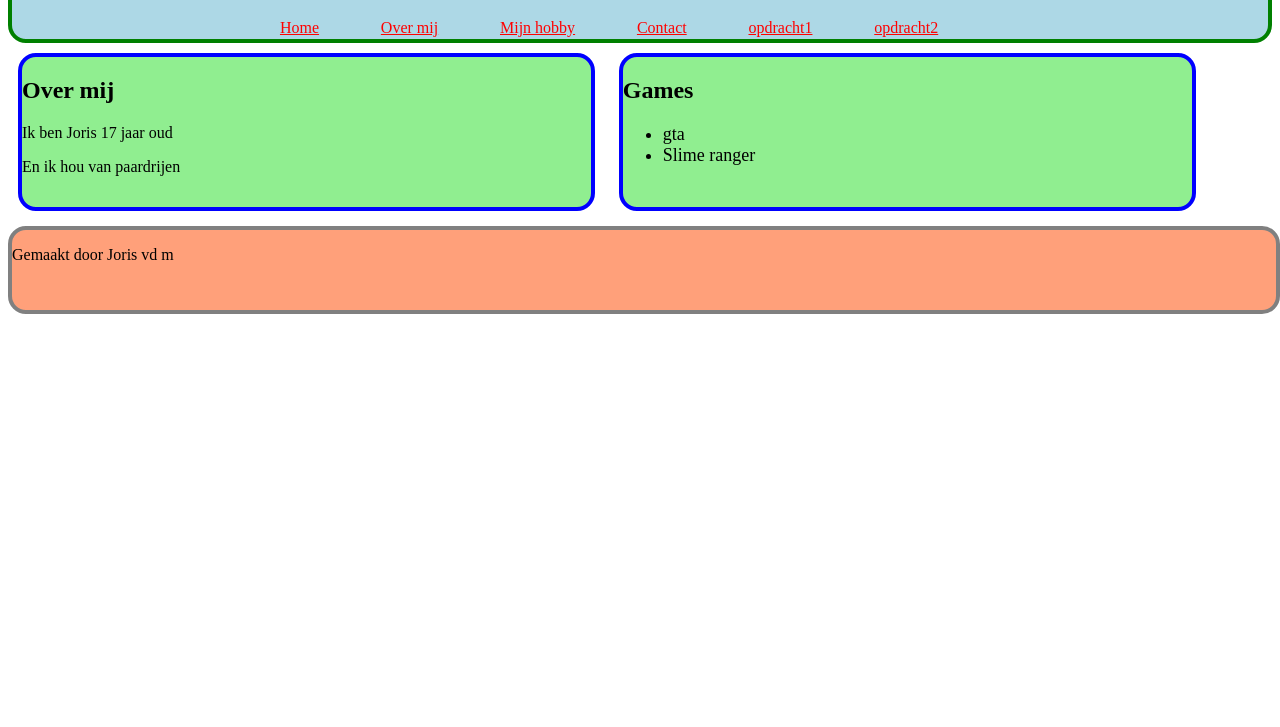
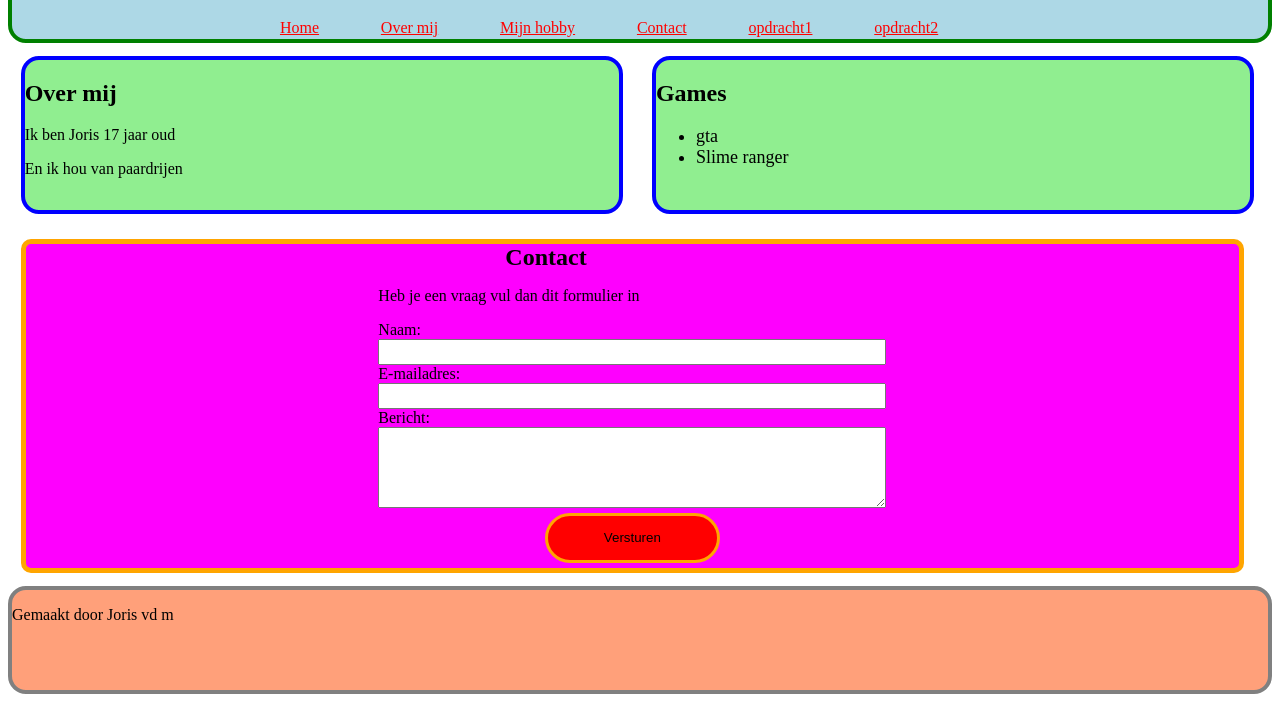
Before and after one commit to jorisMboutrecht/frontend, a plain HTML site: page opdracht3/index.html in a window 1280 px wide. Shown: the part 73-800 px from the top of the page. Drawn offline with Linux system fonts and the light colour scheme.

Commit message:
opdracht 5

```diff
--- a/opdracht3/index.html
+++ b/opdracht3/index.html
@@ -20,18 +20,33 @@
         </ul>
     </div>
 
-    <div class="content">
+    <div class="content" id="leftMargin">
         <h2>Over mij</h2>
         <p>Ik ben Joris 17 jaar oud</p>
         <p>En ik hou van paardrijen</p>
     </div>
 
-    <div class="content">
+    <div class="content" id="rightMargin">
         <h2>Games</h2>
         <ul id="games">
             <li>gta</li>
             <li>Slime ranger</li>
         </ul>
+    </div>
+
+    <div class="contact">
+        <h2>Contact</h2>
+        <p>Heb je een vraag vul dan dit formulier in</p>
+        <form>
+            <label for="naam">Naam:</label>
+            <input type="text" name="naam" id="naam">
+            <label for="email">E-mailadres:</label>
+            <input type="email" name="email" id="email">
+            <label for="bericht">Bericht:</label>
+            <textarea name="bericht" id="bericht"></textarea>
+            <button type="submit">Versturen</button>
+        </form>
+
     </div>
 
     <div class="footer">
--- a/opdracht3/style/style.css
+++ b/opdracht3/style/style.css
@@ -44,22 +44,67 @@
     border: 4px solid blue;
     border-radius: 18px;
     display: inline-block;
-    width: 45%;
+    width: 47%;
     vertical-align: middle;
-    margin: 10px;
+    margin: 1%;
 }
 
 
+
 .footer {
-    height: 80px;
-    width: 100%;
+    height: 100px;
     background-color: lightsalmon;
     border: 4px solid grey;
     border-radius: 18px;
-    margin-top: 5px
+    margin-top: 5px;
 }
 
 #games {
     font-size: 18px;
 
 }
+
+.contact {
+    background-color: rgb(254, 0, 254);
+    display: grid;
+    vertical-align: center;
+    align-items: center;
+    justify-content: center;
+    border: 5px solid orange;
+    border-radius: 10px;
+    width: 96%;
+    margin: 1%
+}
+
+.contact button {
+    background-color: red;
+    width: 175px;
+    height: 50px;
+    border: 3px solid orange;
+    border-radius: 50px;
+    margin: 0 auto;
+    margin-bottom: 5px;
+    margin-top: 5px;
+}
+
+.contact button:hover {
+   background-color: orange;
+}
+
+.contact form {
+    display: grid;
+}
+
+.contact input {
+    width: 500px;
+    height: 20px;
+}
+
+.contact h2 {
+    width: 50%;
+    margin: 0 auto;
+}
+
+.contact textarea {
+    height: 75px;
+}
```
